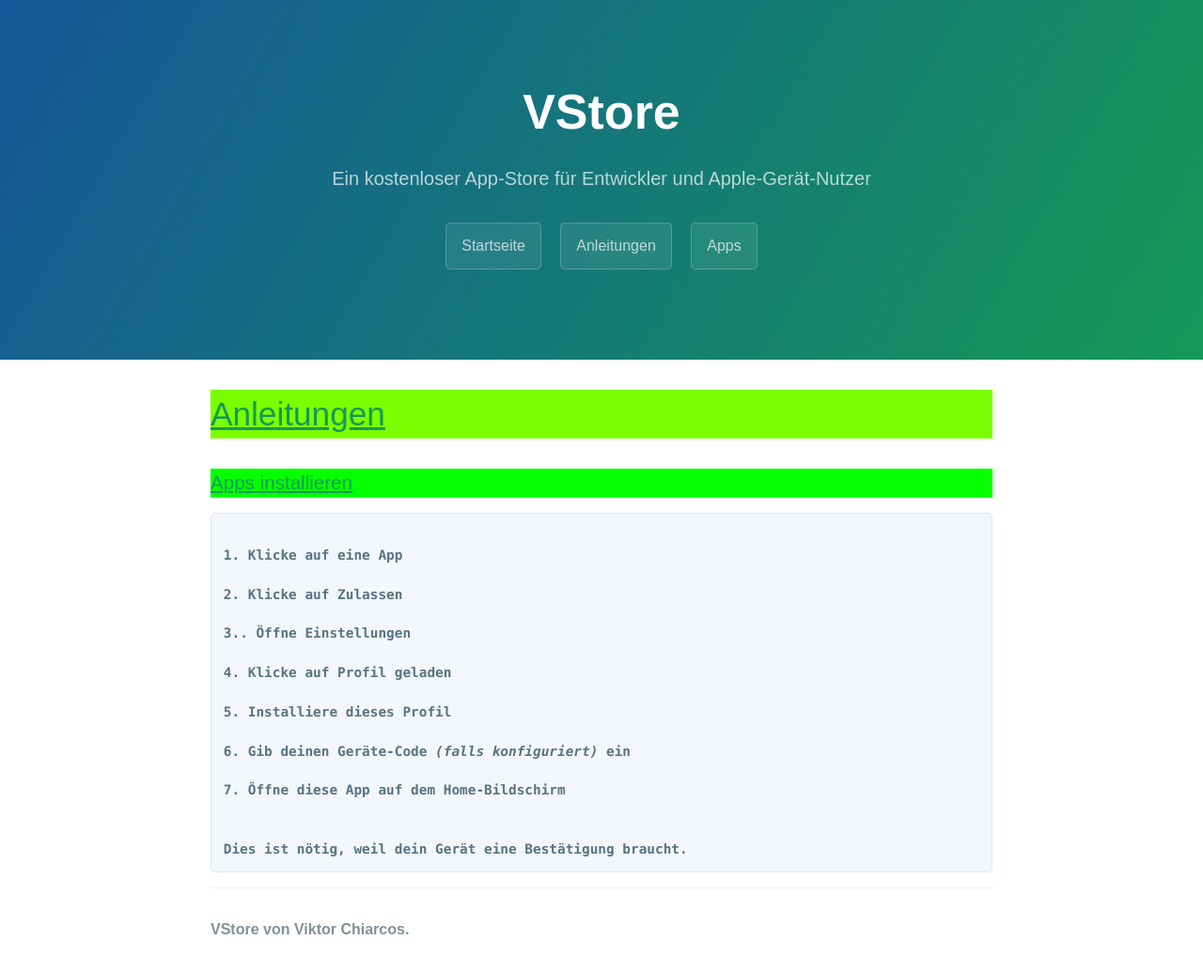
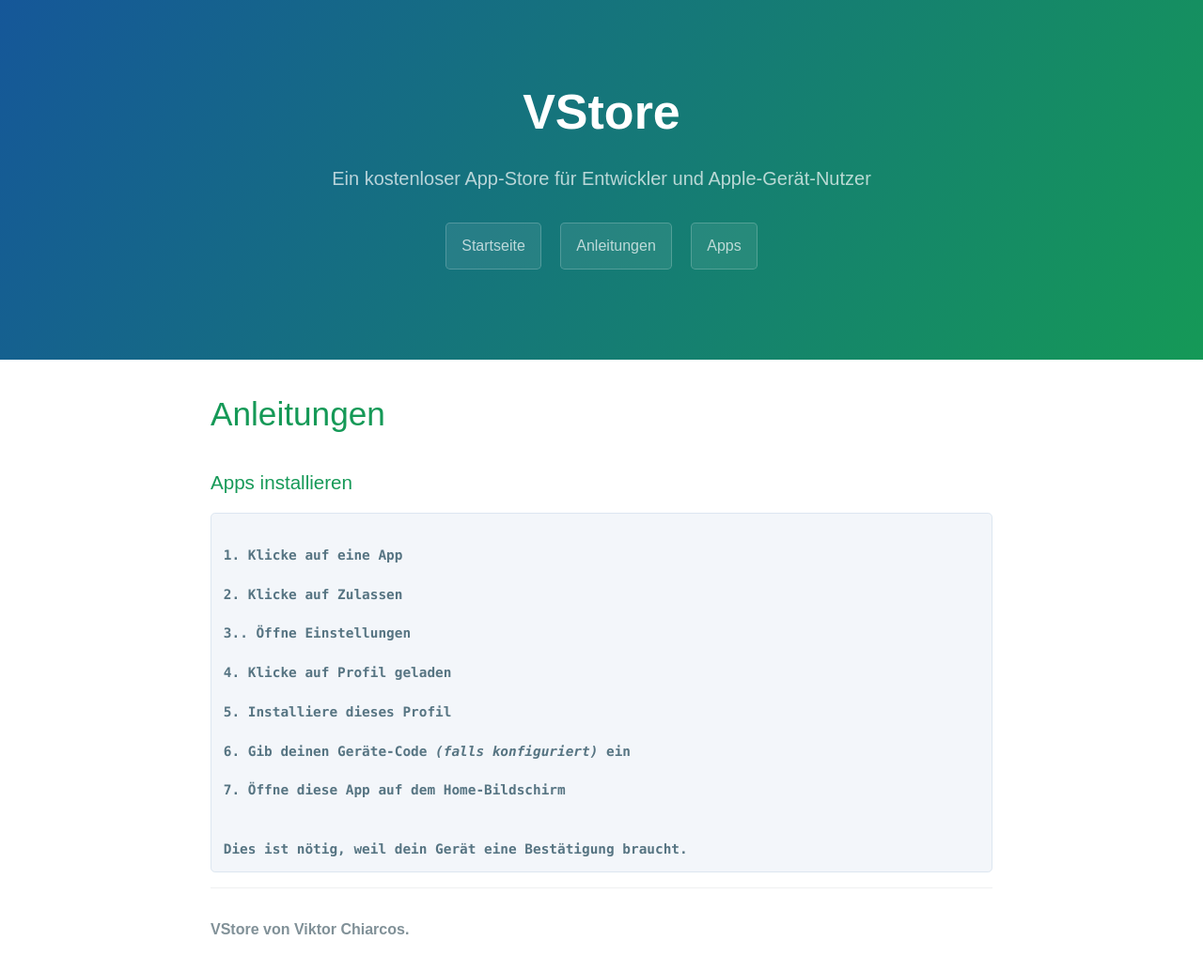
Before and after one commit to die-techniker/vstore, a Jekyll site: the page built from app/anleitungen/index.html, in a window 1280 px wide. Shown: the whole page at 94% size. Built offline with Jekyll 4.4.1, drawn with Linux system fonts in a browser that asks for light colours.

Commit message:
Simplify headings in index.html
Replaced styled headings with simpler HTML headings.

```diff
--- a/app/anleitungen/index.html
+++ b/app/anleitungen/index.html
@@ -17,8 +17,10 @@ excerpt: "Ein kostenloser App-Store für Entwickler und Apple-Gerät-Nutzer"
   </head>
   <body>
     <div style="font-color: #000000">
-    <h1 style="font-weight: normal; text-decoration: underline; background-color: #7bff00 ; font-color: #000000">Anleitungen</h1>
-    <h3 style="font-weight: italic; text-decoration: underline; background-color: #04ff00 ; font-color: #000000">Apps installieren</h3>
+    <!--<h1 style="font-weight: normal; text-decoration: underline; background-color: #7bff00 ; font-color: #000000">Anleitungen</h1>
+    <h3 style="font-weight: italic; text-decoration: underline; background-color: #04ff00 ; font-color: #000000">Apps installieren</h3>-->
+    <h1>Anleitungen</h1>
+    <h3>Apps installieren</h3>
     </div>
       <pre><code>
 <b>1. Klicke auf eine App<br>
```
